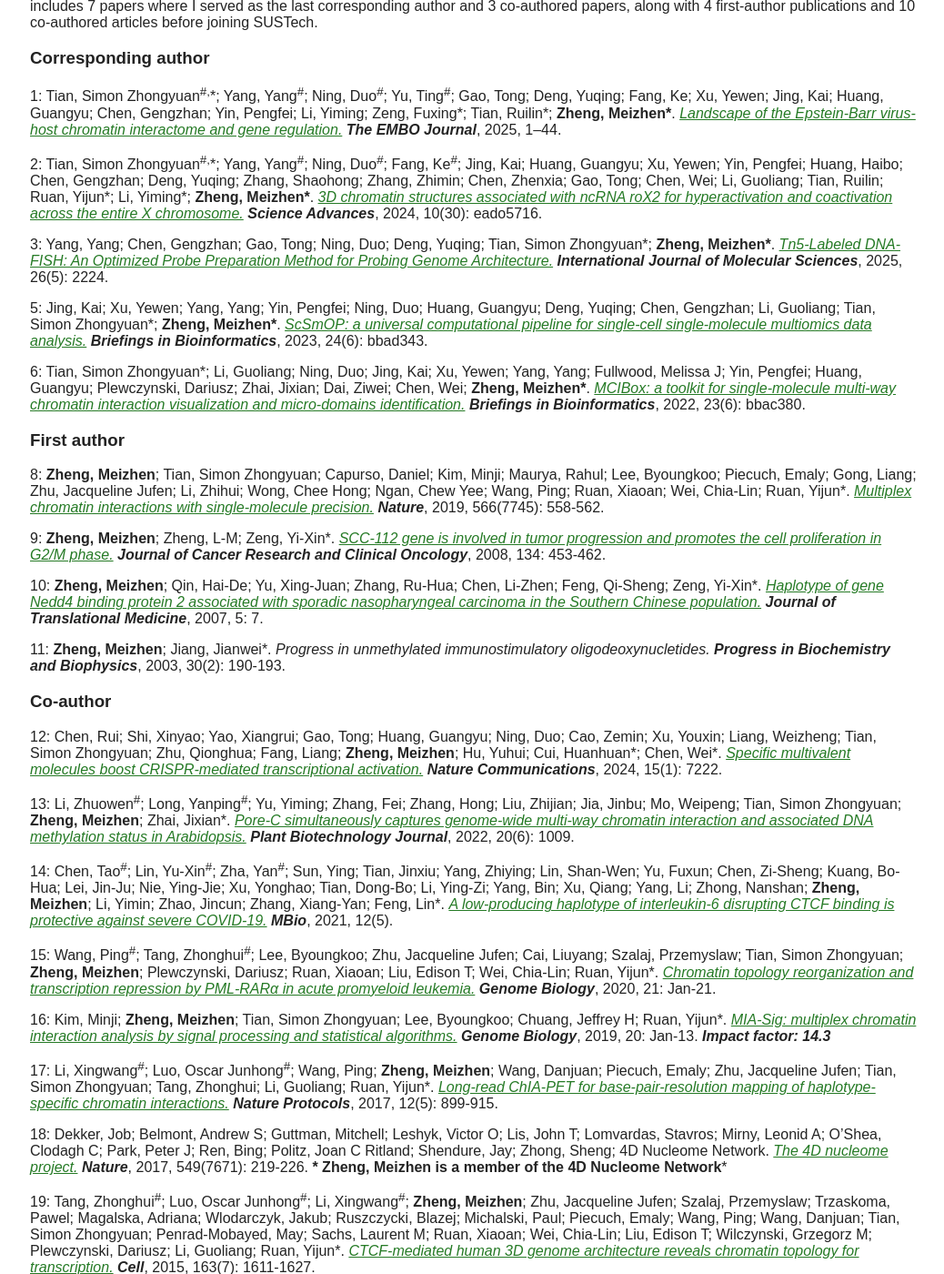
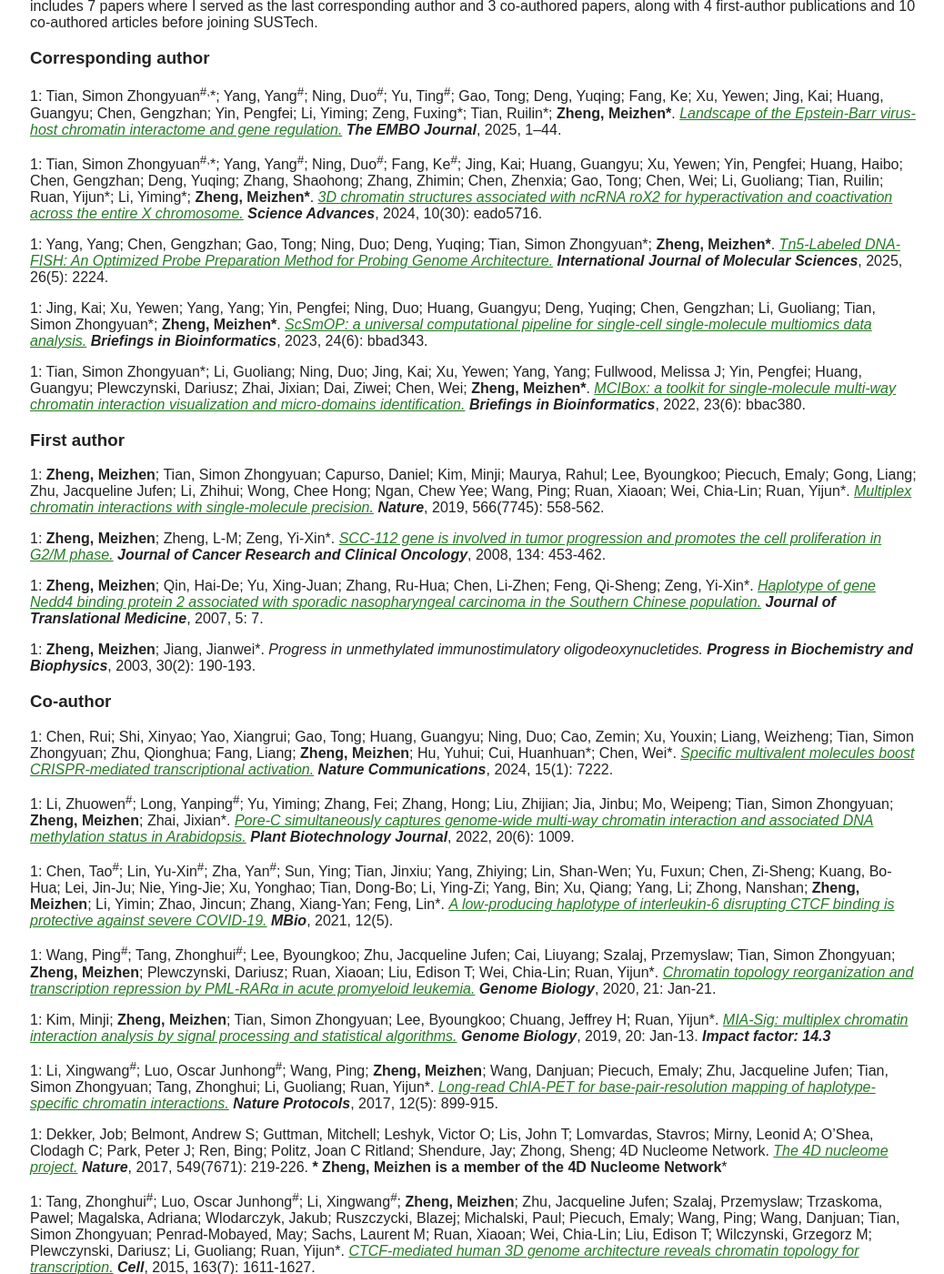
Before and after one commit to ZhengmzLab/zhengmzlab.github.io, a Jekyll site: the page built from publications.md, in a window 1280 px wide and 1400 px high, scrolled down 284 px. Shown: the whole window at 91% size, without its empty margins (119-1157 px from the left). Built offline with Jekyll 4.4.1, drawn with Linux system fonts in a browser that asks for light colours; comment, search, counter and statistics services are not loaded; part of the change alters nothing that is shown; some of the changed text lies outside the part shown.

```diff
--- a/publications.md
+++ b/publications.md
@@ -11,51 +11,51 @@ Dr. Zheng has published over 20 peer-reviewed journal articles, including signif
 
 1: Tian, Simon Zhongyuan<sup>#,</sup>\*; Yang, Yang<sup>#</sup>; Ning, Duo<sup>#</sup>; Yu, Ting<sup>#</sup>; Gao, Tong; Deng, Yuqing; Fang, Ke; Xu, Yewen; Jing, Kai; Huang, Guangyu; Chen, Gengzhan; Yin, Pengfei; Li, Yiming; Zeng, Fuxing\*; Tian, Ruilin\*; **Zheng, Meizhen\***. [*Landscape of the Epstein-Barr virus-host chromatin interactome and gene regulation.*](https://www.embopress.org/doi/full/10.1038/s44318-025-00466-5) _**The EMBO Journal**_, 2025, 1–44.
 
-2: Tian, Simon Zhongyuan<sup>#,</sup>\*; Yang, Yang<sup>#</sup>; Ning, Duo<sup>#</sup>; Fang, Ke<sup>#</sup>; Jing, Kai; Huang, Guangyu; Xu, Yewen; Yin, Pengfei; Huang, Haibo; Chen, Gengzhan; Deng, Yuqing; Zhang, Shaohong; Zhang, Zhimin; Chen, Zhenxia; Gao, Tong; Chen, Wei; Li, Guoliang; Tian, Ruilin; Ruan, Yijun\*; Li, Yiming\*; **Zheng, Meizhen\***. [*3D chromatin structures associated with ncRNA roX2 for hyperactivation and coactivation across the entire X chromosome.*](https://www.science.org/doi/10.1126/sciadv.ado5716) **_Science Advances_**, 2024, 10(30): eado5716.
+1: Tian, Simon Zhongyuan<sup>#,</sup>\*; Yang, Yang<sup>#</sup>; Ning, Duo<sup>#</sup>; Fang, Ke<sup>#</sup>; Jing, Kai; Huang, Guangyu; Xu, Yewen; Yin, Pengfei; Huang, Haibo; Chen, Gengzhan; Deng, Yuqing; Zhang, Shaohong; Zhang, Zhimin; Chen, Zhenxia; Gao, Tong; Chen, Wei; Li, Guoliang; Tian, Ruilin; Ruan, Yijun\*; Li, Yiming\*; **Zheng, Meizhen\***. [*3D chromatin structures associated with ncRNA roX2 for hyperactivation and coactivation across the entire X chromosome.*](https://www.science.org/doi/10.1126/sciadv.ado5716) **_Science Advances_**, 2024, 10(30): eado5716.
 
-3: Yang, Yang; Chen, Gengzhan; Gao, Tong; Ning, Duo; Deng, Yuqing; Tian, Simon Zhongyuan\*; **Zheng, Meizhen\***. [*Tn5-Labeled DNA-FISH: An Optimized Probe Preparation Method for Probing Genome Architecture.*](https://www.mdpi.com/1422-0067/26/5/2224) **_International Journal of Molecular Sciences_**, 2025, 26(5): 2224.
+1: Yang, Yang; Chen, Gengzhan; Gao, Tong; Ning, Duo; Deng, Yuqing; Tian, Simon Zhongyuan\*; **Zheng, Meizhen\***. [*Tn5-Labeled DNA-FISH: An Optimized Probe Preparation Method for Probing Genome Architecture.*](https://www.mdpi.com/1422-0067/26/5/2224) **_International Journal of Molecular Sciences_**, 2025, 26(5): 2224.
 
-5: Jing, Kai; Xu, Yewen; Yang, Yang; Yin, Pengfei; Ning, Duo; Huang, Guangyu; Deng, Yuqing; Chen, Gengzhan; Li, Guoliang; Tian, Simon Zhongyuan\*; **Zheng, Meizhen\***. [*ScSmOP: a universal computational pipeline for single-cell single-molecule multiomics data analysis.*](https://academic.oup.com/bib/article/doi/10.1093/bib/bbad343/7287425) **_Briefings in Bioinformatics_**, 2023, 24(6): bbad343.
+1: Jing, Kai; Xu, Yewen; Yang, Yang; Yin, Pengfei; Ning, Duo; Huang, Guangyu; Deng, Yuqing; Chen, Gengzhan; Li, Guoliang; Tian, Simon Zhongyuan\*; **Zheng, Meizhen\***. [*ScSmOP: a universal computational pipeline for single-cell single-molecule multiomics data analysis.*](https://academic.oup.com/bib/article/doi/10.1093/bib/bbad343/7287425) **_Briefings in Bioinformatics_**, 2023, 24(6): bbad343.
 
-6: Tian, Simon Zhongyuan\*; Li, Guoliang; Ning, Duo; Jing, Kai; Xu, Yewen; Yang, Yang; Fullwood, Melissa J; Yin, Pengfei; Huang, Guangyu; Plewczynski, Dariusz; Zhai, Jixian; Dai, Ziwei; Chen, Wei; **Zheng, Meizhen\***. [*MCIBox: a toolkit for single-molecule multi-way chromatin interaction visualization and micro-domains identification.*](https://doi.org/10.1093/bib/bbac380) **_Briefings in Bioinformatics_**, 2022, 23(6): bbac380.
+1: Tian, Simon Zhongyuan\*; Li, Guoliang; Ning, Duo; Jing, Kai; Xu, Yewen; Yang, Yang; Fullwood, Melissa J; Yin, Pengfei; Huang, Guangyu; Plewczynski, Dariusz; Zhai, Jixian; Dai, Ziwei; Chen, Wei; **Zheng, Meizhen\***. [*MCIBox: a toolkit for single-molecule multi-way chromatin interaction visualization and micro-domains identification.*](https://doi.org/10.1093/bib/bbac380) **_Briefings in Bioinformatics_**, 2022, 23(6): bbac380.
 
 ### First author
 
-8: **Zheng, Meizhen**; Tian, Simon Zhongyuan; Capurso, Daniel; Kim, Minji; Maurya, Rahul; Lee, Byoungkoo; Piecuch, Emaly; Gong, Liang; Zhu, Jacqueline Jufen; Li, Zhihui; Wong, Chee Hong; Ngan, Chew Yee; Wang, Ping; Ruan, Xiaoan; Wei, Chia-Lin; Ruan, Yijun\*. [*Multiplex chromatin interactions with single-molecule precision.*](https://www.nature.com/articles/s41586-019-0949-1) **_Nature_**, 2019, 566(7745): 558-562.
+1: **Zheng, Meizhen**; Tian, Simon Zhongyuan; Capurso, Daniel; Kim, Minji; Maurya, Rahul; Lee, Byoungkoo; Piecuch, Emaly; Gong, Liang; Zhu, Jacqueline Jufen; Li, Zhihui; Wong, Chee Hong; Ngan, Chew Yee; Wang, Ping; Ruan, Xiaoan; Wei, Chia-Lin; Ruan, Yijun\*. [*Multiplex chromatin interactions with single-molecule precision.*](https://www.nature.com/articles/s41586-019-0949-1) **_Nature_**, 2019, 566(7745): 558-562.
 
-9: **Zheng, Meizhen**; Zheng, L-M; Zeng, Yi-Xin\*. [*SCC-112 gene is involved in tumor progression and promotes the cell proliferation in G2/M phase.*](https://link.springer.com/article/10.1007/s00432-007-0306-x) **_Journal of Cancer Research and Clinical Oncology_**, 2008, 134: 453-462.
+1: **Zheng, Meizhen**; Zheng, L-M; Zeng, Yi-Xin\*. [*SCC-112 gene is involved in tumor progression and promotes the cell proliferation in G2/M phase.*](https://link.springer.com/article/10.1007/s00432-007-0306-x) **_Journal of Cancer Research and Clinical Oncology_**, 2008, 134: 453-462.
 
-10: **Zheng, Meizhen**; Qin, Hai-De; Yu, Xing-Juan; Zhang, Ru-Hua; Chen, Li-Zhen; Feng, Qi-Sheng; Zeng, Yi-Xin\*. [*Haplotype of gene Nedd4 binding protein 2 associated with sporadic nasopharyngeal carcinoma in the Southern Chinese population.*](https://translational-medicine.biomedcentral.com/articles/10.1186/1479-5876-5-36) **_Journal of Translational Medicine_**, 2007, 5: 7.
+1: **Zheng, Meizhen**; Qin, Hai-De; Yu, Xing-Juan; Zhang, Ru-Hua; Chen, Li-Zhen; Feng, Qi-Sheng; Zeng, Yi-Xin\*. [*Haplotype of gene Nedd4 binding protein 2 associated with sporadic nasopharyngeal carcinoma in the Southern Chinese population.*](https://translational-medicine.biomedcentral.com/articles/10.1186/1479-5876-5-36) **_Journal of Translational Medicine_**, 2007, 5: 7.
 
-11: **Zheng, Meizhen**; Jiang, Jianwei\*. *Progress in unmethylated immunostimulatory oligodeoxynucletides.* **_Progress in Biochemistry and Biophysics_**, 2003, 30(2): 190-193.
+1: **Zheng, Meizhen**; Jiang, Jianwei\*. *Progress in unmethylated immunostimulatory oligodeoxynucletides.* **_Progress in Biochemistry and Biophysics_**, 2003, 30(2): 190-193.
 
 ### Co-author
 
-12: Chen, Rui; Shi, Xinyao; Yao, Xiangrui; Gao, Tong; Huang, Guangyu; Ning, Duo; Cao, Zemin; Xu, Youxin; Liang, Weizheng; Tian, Simon Zhongyuan; Zhu, Qionghua; Fang, Liang; **Zheng, Meizhen**; Hu, Yuhui; Cui, Huanhuan\*; Chen, Wei\*. [*Specific multivalent molecules boost CRISPR-mediated transcriptional activation.*](https://www.nature.com/articles/s41467-024-51694-y) **_Nature Communications_**, 2024, 15(1): 7222.
+1: Chen, Rui; Shi, Xinyao; Yao, Xiangrui; Gao, Tong; Huang, Guangyu; Ning, Duo; Cao, Zemin; Xu, Youxin; Liang, Weizheng; Tian, Simon Zhongyuan; Zhu, Qionghua; Fang, Liang; **Zheng, Meizhen**; Hu, Yuhui; Cui, Huanhuan\*; Chen, Wei\*. [*Specific multivalent molecules boost CRISPR-mediated transcriptional activation.*](https://www.nature.com/articles/s41467-024-51694-y) **_Nature Communications_**, 2024, 15(1): 7222.
 
-13: Li, Zhuowen<sup>#</sup>; Long, Yanping<sup>#</sup>; Yu, Yiming; Zhang, Fei; Zhang, Hong; Liu, Zhijian; Jia, Jinbu; Mo, Weipeng; Tian, Simon Zhongyuan; **Zheng, Meizhen**; Zhai, Jixian\*. [*Pore-C simultaneously captures genome-wide multi-way chromatin interaction and associated DNA methylation status in Arabidopsis.*](https://onlinelibrary.wiley.com/doi/10.1111/pbi.13811) **_Plant Biotechnology Journal_**, 2022, 20(6): 1009.
+1: Li, Zhuowen<sup>#</sup>; Long, Yanping<sup>#</sup>; Yu, Yiming; Zhang, Fei; Zhang, Hong; Liu, Zhijian; Jia, Jinbu; Mo, Weipeng; Tian, Simon Zhongyuan; **Zheng, Meizhen**; Zhai, Jixian\*. [*Pore-C simultaneously captures genome-wide multi-way chromatin interaction and associated DNA methylation status in Arabidopsis.*](https://onlinelibrary.wiley.com/doi/10.1111/pbi.13811) **_Plant Biotechnology Journal_**, 2022, 20(6): 1009.
 
-14: Chen, Tao<sup>#</sup>; Lin, Yu-Xin<sup>#</sup>; Zha, Yan<sup>#</sup>; Sun, Ying; Tian, Jinxiu; Yang, Zhiying; Lin, Shan-Wen; Yu, Fuxun; Chen, Zi-Sheng; Kuang, Bo-Hua; Lei, Jin-Ju; Nie, Ying-Jie; Xu, Yonghao; Tian, Dong-Bo; Li, Ying-Zi; Yang, Bin; Xu, Qiang; Yang, Li; Zhong, Nanshan; **Zheng, Meizhen**; Li, Yimin; Zhao, Jincun; Zhang, Xiang-Yan; Feng, Lin\*. [*A low-producing haplotype of interleukin-6 disrupting CTCF binding is protective against severe COVID-19.*](https://journals.asm.org/doi/full/10.1128/mbio.01372-21) **_MBio_**, 2021, 12(5).
+1: Chen, Tao<sup>#</sup>; Lin, Yu-Xin<sup>#</sup>; Zha, Yan<sup>#</sup>; Sun, Ying; Tian, Jinxiu; Yang, Zhiying; Lin, Shan-Wen; Yu, Fuxun; Chen, Zi-Sheng; Kuang, Bo-Hua; Lei, Jin-Ju; Nie, Ying-Jie; Xu, Yonghao; Tian, Dong-Bo; Li, Ying-Zi; Yang, Bin; Xu, Qiang; Yang, Li; Zhong, Nanshan; **Zheng, Meizhen**; Li, Yimin; Zhao, Jincun; Zhang, Xiang-Yan; Feng, Lin\*. [*A low-producing haplotype of interleukin-6 disrupting CTCF binding is protective against severe COVID-19.*](https://journals.asm.org/doi/full/10.1128/mbio.01372-21) **_MBio_**, 2021, 12(5).
 
-15: Wang, Ping<sup>#</sup>; Tang, Zhonghui<sup>#</sup>; Lee, Byoungkoo; Zhu, Jacqueline Jufen; Cai, Liuyang; Szalaj, Przemyslaw; Tian, Simon Zhongyuan; **Zheng, Meizhen**; Plewczynski, Dariusz; Ruan, Xiaoan; Liu, Edison T; Wei, Chia-Lin; Ruan, Yijun\*. [*Chromatin topology reorganization and transcription repression by PML-RARα in acute promyeloid leukemia.*](https://genomebiology.biomedcentral.com/articles/10.1186/s13059-020-02030-2) **_Genome Biology_**, 2020, 21: Jan-21.
+1: Wang, Ping<sup>#</sup>; Tang, Zhonghui<sup>#</sup>; Lee, Byoungkoo; Zhu, Jacqueline Jufen; Cai, Liuyang; Szalaj, Przemyslaw; Tian, Simon Zhongyuan; **Zheng, Meizhen**; Plewczynski, Dariusz; Ruan, Xiaoan; Liu, Edison T; Wei, Chia-Lin; Ruan, Yijun\*. [*Chromatin topology reorganization and transcription repression by PML-RARα in acute promyeloid leukemia.*](https://genomebiology.biomedcentral.com/articles/10.1186/s13059-020-02030-2) **_Genome Biology_**, 2020, 21: Jan-21.
 
-16: Kim, Minji; **Zheng, Meizhen**; Tian, Simon Zhongyuan; Lee, Byoungkoo; Chuang, Jeffrey H; Ruan, Yijun\*. [*MIA-Sig: multiplex chromatin interaction analysis by signal processing and statistical algorithms.*](https://doi.org/10.1186/s13059-019-1868-z) **_Genome Biology_**, 2019, 20: Jan-13. ***Impact factor: 14.3***
+1: Kim, Minji; **Zheng, Meizhen**; Tian, Simon Zhongyuan; Lee, Byoungkoo; Chuang, Jeffrey H; Ruan, Yijun\*. [*MIA-Sig: multiplex chromatin interaction analysis by signal processing and statistical algorithms.*](https://doi.org/10.1186/s13059-019-1868-z) **_Genome Biology_**, 2019, 20: Jan-13. ***Impact factor: 14.3***
 
-17: Li, Xingwang<sup>#</sup>; Luo, Oscar Junhong<sup>#</sup>; Wang, Ping; **Zheng, Meizhen**; Wang, Danjuan; Piecuch, Emaly; Zhu, Jacqueline Jufen; Tian, Simon Zhongyuan; Tang, Zhonghui; Li, Guoliang; Ruan, Yijun\*. [*Long-read ChIA-PET for base-pair-resolution mapping of haplotype-specific chromatin interactions.*](http://www.nature.com/articles/nprot.2017.012) **_Nature Protocols_**, 2017, 12(5): 899-915.
+1: Li, Xingwang<sup>#</sup>; Luo, Oscar Junhong<sup>#</sup>; Wang, Ping; **Zheng, Meizhen**; Wang, Danjuan; Piecuch, Emaly; Zhu, Jacqueline Jufen; Tian, Simon Zhongyuan; Tang, Zhonghui; Li, Guoliang; Ruan, Yijun\*. [*Long-read ChIA-PET for base-pair-resolution mapping of haplotype-specific chromatin interactions.*](http://www.nature.com/articles/nprot.2017.012) **_Nature Protocols_**, 2017, 12(5): 899-915.
 
-18: Dekker, Job; Belmont, Andrew S; Guttman, Mitchell; Leshyk, Victor O; Lis, John T; Lomvardas, Stavros; Mirny, Leonid A; O'Shea, Clodagh C; Park, Peter J; Ren, Bing; Politz, Joan C Ritland; Shendure, Jay; Zhong, Sheng; 4D Nucleome Network. [*The 4D nucleome project.*](https://www.nature.com/articles/nature23884) **_Nature_**, 2017, 549(7671): 219-226. *** Zheng, Meizhen is a member of the 4D Nucleome Network***
+1: Dekker, Job; Belmont, Andrew S; Guttman, Mitchell; Leshyk, Victor O; Lis, John T; Lomvardas, Stavros; Mirny, Leonid A; O'Shea, Clodagh C; Park, Peter J; Ren, Bing; Politz, Joan C Ritland; Shendure, Jay; Zhong, Sheng; 4D Nucleome Network. [*The 4D nucleome project.*](https://www.nature.com/articles/nature23884) **_Nature_**, 2017, 549(7671): 219-226. *** Zheng, Meizhen is a member of the 4D Nucleome Network***
 
-19: Tang, Zhonghui<sup>#</sup>; Luo, Oscar Junhong<sup>#</sup>; Li, Xingwang<sup>#</sup>; **Zheng, Meizhen**; Zhu, Jacqueline Jufen; Szalaj, Przemyslaw; Trzaskoma, Pawel; Magalska, Adriana; Wlodarczyk, Jakub; Ruszczycki, Blazej; Michalski, Paul; Piecuch, Emaly; Wang, Ping; Wang, Danjuan; Tian, Simon Zhongyuan; Penrad-Mobayed, May; Sachs, Laurent M; Ruan, Xiaoan; Wei, Chia-Lin; Liu, Edison T; Wilczynski, Grzegorz M; Plewczynski, Dariusz; Li, Guoliang; Ruan, Yijun\*. [*CTCF-mediated human 3D genome architecture reveals chromatin topology for transcription.*](https://linkinghub.elsevier.com/retrieve/pii/S0092867415015044) **_Cell_**, 2015, 163(7): 1611-1627.
+1: Tang, Zhonghui<sup>#</sup>; Luo, Oscar Junhong<sup>#</sup>; Li, Xingwang<sup>#</sup>; **Zheng, Meizhen**; Zhu, Jacqueline Jufen; Szalaj, Przemyslaw; Trzaskoma, Pawel; Magalska, Adriana; Wlodarczyk, Jakub; Ruszczycki, Blazej; Michalski, Paul; Piecuch, Emaly; Wang, Ping; Wang, Danjuan; Tian, Simon Zhongyuan; Penrad-Mobayed, May; Sachs, Laurent M; Ruan, Xiaoan; Wei, Chia-Lin; Liu, Edison T; Wilczynski, Grzegorz M; Plewczynski, Dariusz; Li, Guoliang; Ruan, Yijun\*. [*CTCF-mediated human 3D genome architecture reveals chromatin topology for transcription.*](https://linkinghub.elsevier.com/retrieve/pii/S0092867415015044) **_Cell_**, 2015, 163(7): 1611-1627.
 
-20: Li, Guoliang<sup>#</sup>; Ruan, Xiaoan<sup>#</sup>; Auerbach, Raymond K<sup>#</sup>; Sandhu, Kuljeet Singh<sup>#</sup>; **Zheng, Meizhen**; Wang, Ping; Poh, Huay Mei; Goh, Yufen; Lim, Joanne; Zhang, Jingyao; Sim, Hui Shan; Peh, Su Qin; Mulawadi, Fabianus Hendriyan; Ong, Chin Thing; Orlov, Yuriy L; Hong, Shuzhen; Zhang, Zhizhuo; Landt, Steve; Raha, Debasish; Euskirchen, Ghia; Wei, Chia-Lin; Ge, Weihong; Wang, Huaien; Davis, Carrie; Fisher-Aylor, Katherine I; Mortazavi, Ali; Gerstein, Mark; Gingeras, Thomas; Wold, Barbara; Sun, Yi; Fullwood, Melissa J; Cheung, Edwin; Liu, Edison; Sung, Wing-Kin; Snyder, Michael\*; Ruan, Yijun\*. [*Extensive promoter-centered chromatin interactions provide a topological basis for transcription regulation.*](https://doi.org/10.1016/j.cell.2011.12.014) **_Cell_**, 2012, 148(1): 84-98.
+1: Li, Guoliang<sup>#</sup>; Ruan, Xiaoan<sup>#</sup>; Auerbach, Raymond K<sup>#</sup>; Sandhu, Kuljeet Singh<sup>#</sup>; **Zheng, Meizhen**; Wang, Ping; Poh, Huay Mei; Goh, Yufen; Lim, Joanne; Zhang, Jingyao; Sim, Hui Shan; Peh, Su Qin; Mulawadi, Fabianus Hendriyan; Ong, Chin Thing; Orlov, Yuriy L; Hong, Shuzhen; Zhang, Zhizhuo; Landt, Steve; Raha, Debasish; Euskirchen, Ghia; Wei, Chia-Lin; Ge, Weihong; Wang, Huaien; Davis, Carrie; Fisher-Aylor, Katherine I; Mortazavi, Ali; Gerstein, Mark; Gingeras, Thomas; Wold, Barbara; Sun, Yi; Fullwood, Melissa J; Cheung, Edwin; Liu, Edison; Sung, Wing-Kin; Snyder, Michael\*; Ruan, Yijun\*. [*Extensive promoter-centered chromatin interactions provide a topological basis for transcription regulation.*](https://doi.org/10.1016/j.cell.2011.12.014) **_Cell_**, 2012, 148(1): 84-98.
 
-21: ENCODE Project Consortium. [*An integrated encyclopedia of DNA elements in the human genome.*](https://www.nature.com/articles/nature11247) **_Nature_**, 2012, 489(7414): 57. ***Zheng, Meizhen is a member of the ENCODE Project Consortium***
+1: ENCODE Project Consortium. [*An integrated encyclopedia of DNA elements in the human genome.*](https://www.nature.com/articles/nature11247) **_Nature_**, 2012, 489(7414): 57. ***Zheng, Meizhen is a member of the ENCODE Project Consortium***
 
-22: Zeng, Huilan\*; Han, Xinai; Gu, Chen; Jiang, Jianwei; **Zheng, Meizhen**; Yan, Yuxia; Zeng, Yaoying; Di, Jingfang. *Delivery and immunologic efficacy of CpG ODN targeting B lymphocytes of umbilical cord blood by CD40 ligand-receptor-mediated carrier.* **_Chinese Journal of Tissue Engineering Research_**, 2009: 974-978.
+1: Zeng, Huilan\*; Han, Xinai; Gu, Chen; Jiang, Jianwei; **Zheng, Meizhen**; Yan, Yuxia; Zeng, Yaoying; Di, Jingfang. *Delivery and immunologic efficacy of CpG ODN targeting B lymphocytes of umbilical cord blood by CD40 ligand-receptor-mediated carrier.* **_Chinese Journal of Tissue Engineering Research_**, 2009: 974-978.
 
-23: Zeng, Huilan\*; Zhu, Kanger; Jiang, Jianwei; Gu, Huaimin; Cai, Jiye; Cheng, Longqiu; Yang, Zhigang; **Zheng, Meizhen**. *The prevention of acute graft versus host disease by Rhodamine 123-mediated photodynamic therapy.* **_Chinese Journal of Pathophysiology_**, 2000.
+1: Zeng, Huilan\*; Zhu, Kanger; Jiang, Jianwei; Gu, Huaimin; Cai, Jiye; Cheng, Longqiu; Yang, Zhigang; **Zheng, Meizhen**. *The prevention of acute graft versus host disease by Rhodamine 123-mediated photodynamic therapy.* **_Chinese Journal of Pathophysiology_**, 2000.
 
-24: Jiang, Jianwei\*; **Zheng, Meizhen**; Zeng, Huilan; Zeng, Yaoying; Di, Jingfang; Yan, Yuxia; Wu, Meiyu. *Preparation of CD40L-PLL-CpG ODN conjugated complex and its targeting B lymphocytes.* **_Chinese Journal of Pathophysiology_**, 2005.
+1: Jiang, Jianwei\*; **Zheng, Meizhen**; Zeng, Huilan; Zeng, Yaoying; Di, Jingfang; Yan, Yuxia; Wu, Meiyu. *Preparation of CD40L-PLL-CpG ODN conjugated complex and its targeting B lymphocytes.* **_Chinese Journal of Pathophysiology_**, 2005.
 
 ## <span style="color:#008f5e; font-weight:bold;"> GRANTS AND CONTRACT </span>
 
```
